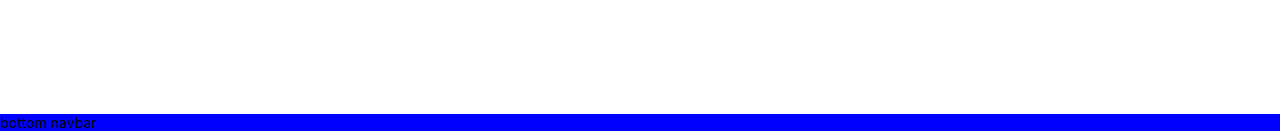
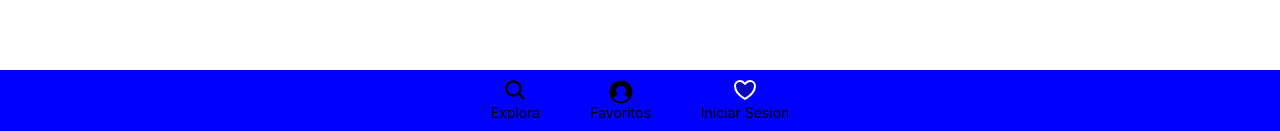
Before and after one commit to theonlylooker/react-nerdery-clone-app-challenge, a React (Vite) app: page / in a window 1280 px wide. Shown: the part 669-800 px from the top of the page. Built offline with nearby package versions, Linux system fonts and the light colour scheme; no server answers; a web font is replaced by a local one.

Commit message:
feat: basic bottom navbar component UI

```diff
--- a/src/App.tsx
+++ b/src/App.tsx
@@ -10,6 +10,7 @@ import Layout from "./layout/Layout";
 import { useState, useRef, useEffect, useCallback } from "react";
 import { place } from "./card/type";
 import useInfiniteScroll from "./hooks/useInfiniteScroll";
+import BottomNavbar from "./bottomNavbar/BottomNavbar";
 function App() {
   const [placeData, setPlaceData] = useState<place[] | null>();
   const [lastElement, setLastElement] = useState<HTMLDivElement | null>(null);
@@ -107,7 +108,7 @@ function App() {
             width: "100%",
           }}
         >
-          bottom navbar
+          <BottomNavbar />
         </div>
       </Layout>
     </>
--- /dev/null
+++ b/src/bottomNavbar/BottomNavbar.tsx
@@ -0,0 +1,37 @@
+import React from "react";
+import { ReactComponent as Search } from "../assets/search.svg";
+import { ReactComponent as Avatar } from "../assets/avatar.svg";
+import { ReactComponent as Heart } from "../assets/heart.svg";
+import styled from "styled-components";
+
+const BottomNavbarItem = styled.div`
+  display: flex;
+  flex-direction: column;
+  justify-content: space-between;
+  align-items: center;
+  cursor: pointer;
+`;
+const BottomNavbarLayout = styled.div`
+  display: flex;
+  justify-content: center;
+  gap: 50px;
+  padding: 10px 0px;
+`;
+
+const BottomNavbar = () => {
+  return (
+    <BottomNavbarLayout>
+      <BottomNavbarItem>
+        <Search /> Explora
+      </BottomNavbarItem>
+      <BottomNavbarItem>
+        <Avatar /> Favoritos
+      </BottomNavbarItem>
+      <BottomNavbarItem>
+        <Heart /> Iniciar Sesion
+      </BottomNavbarItem>
+    </BottomNavbarLayout>
+  );
+};
+
+export default BottomNavbar;
--- a/src/hooks/useInfiniteScroll.tsx
+++ b/src/hooks/useInfiniteScroll.tsx
@@ -12,7 +12,6 @@ const useInfiniteScroll = (page: {
   const [hasMore, setHasMore] = useState(true);
   const [data, setData] = useState<place[]>([]);
   //const [page, setPage] = useState({ location: 1 });
-  console.log(page);
   const URL = `http://localhost:3030/places?_page=${page.location}`;
   useEffect(() => {
     getNext();
```
Also changed, not shown: src/assets/avatar.svg (added), src/assets/searchGlass.svg (added).
